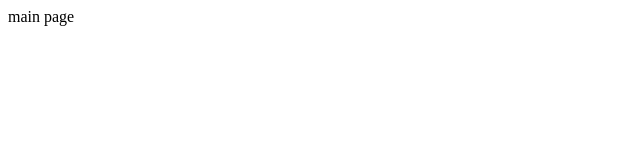
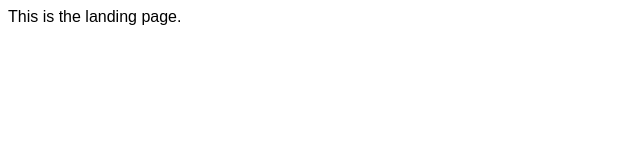
Before and after one commit to richardhsw/portfolio-v2.0, a Gatsby site: page / in a window 1280 px wide. Shown: the whole page, without its empty margins (0-640 px from the left). Built offline with nearby package versions, Linux system fonts and the light colour scheme; Gatsby itself is replaced by a stand-in of ours.

Commit message:
Use Layout to wrap the landing page

```diff
--- a/src/pages/index.tsx
+++ b/src/pages/index.tsx
@@ -1,9 +1,8 @@
 import React from "react";
+import Layout from "@components/Layout";
 
-const IndexPage = () => {
-  return (
-   <div>main page</div>
-  );
+const LandingPage = () => {
+  return <Layout>This is the landing page.</Layout>;
 };
 
-export default IndexPage;
+export default LandingPage;
```
